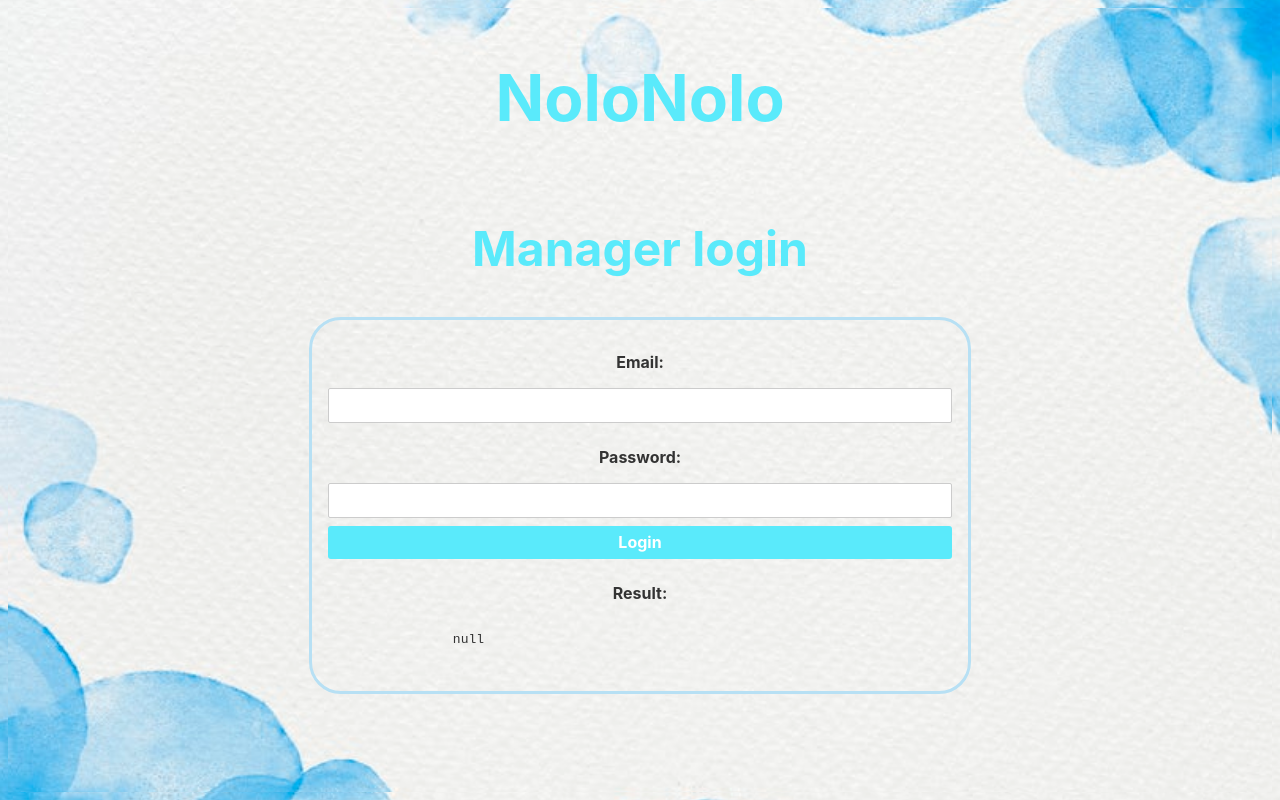
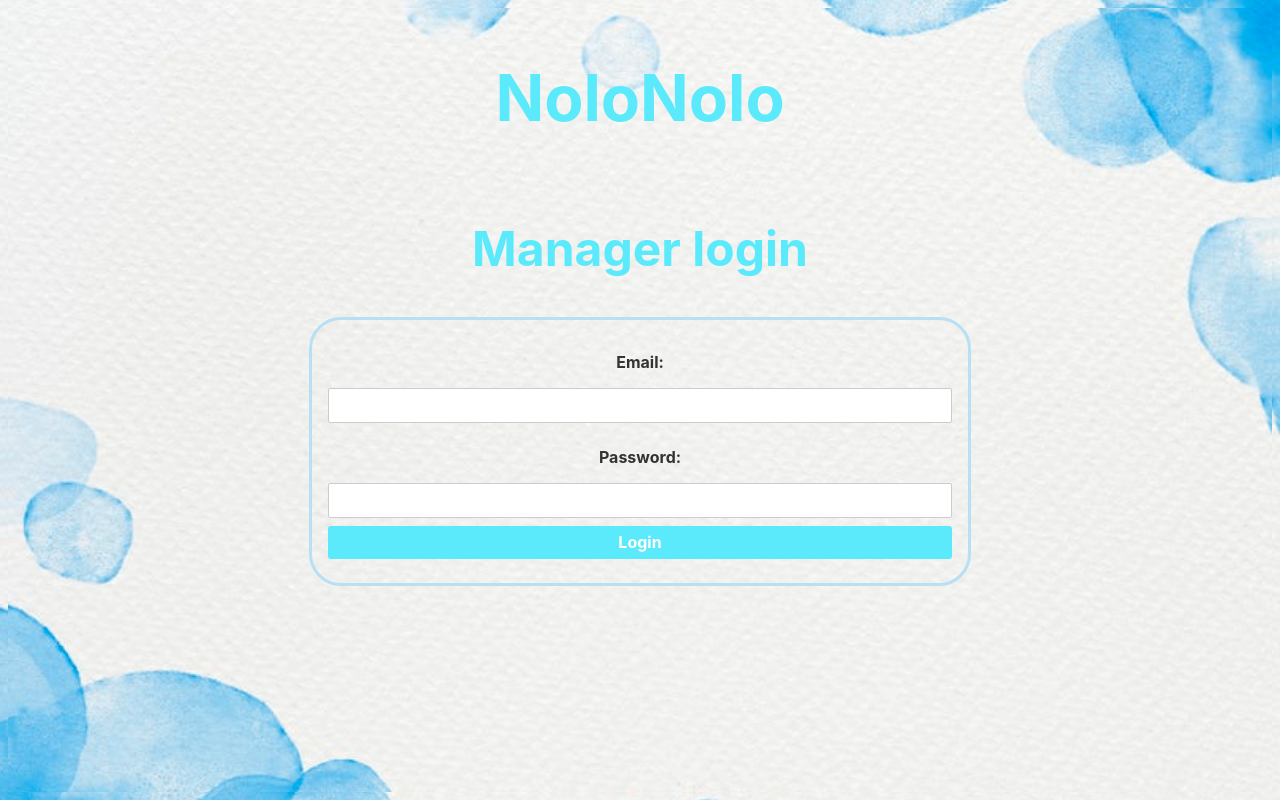
Before and after one commit to NoloFiniremoMaiPlus/manager, a Svelte app: page / in a window 1280 px wide. Built offline with nearby package versions, Linux system fonts and the light colour scheme.

Commit message:
Login fix
Fixato il login ora funziona correttamente.

```diff
--- a/src/App.svelte
+++ b/src/App.svelte
@@ -1,16 +1,17 @@
 <script>
-	export let localhost;
+	export let api;
 	let email = "" //manager@example.com
 	let password = "" //Managerpassword1
 	let result = null
 
 	async function doPost () {
-		console.log(JSON.stringify({
-				email,
-				password
-			}))
-		const res = await fetch(localhost+'/auth/login', {
+		console.log(JSON.stringify({email,password}))
+		const res = await fetch(api+'/auth/login', {
 			method: 'POST',
+			headers: {
+				'Accept': 'application/json',
+      			'Content-Type': 'application/json'
+			},
 			body: JSON.stringify({
 				email,
 				password
@@ -27,12 +28,6 @@
 		<p>Email:</p><input bind:value={email} type="text"/>
 		<p>Password:</p><input bind:value={password} type="password"/>
 		<button type="button" on:click={doPost}>Login</button>
-		<p>
-			Result:
-		</p>
-		<pre>
-		{result}
-		</pre>
 	</div>
 </body>
 
--- a/src/main.js
+++ b/src/main.js
@@ -3,7 +3,7 @@ import App from './App.svelte';
 const app = new App({
 	target: document.body,
 	props: {
-		localhost: 'https://192.168.178.65:8443/v1'
+		api: 'https://192.168.178.65:8443/v1'
 	}
 });
 
```
